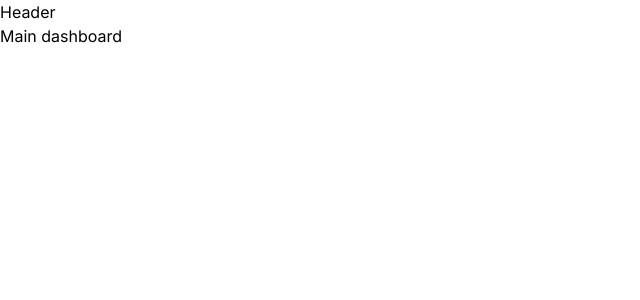
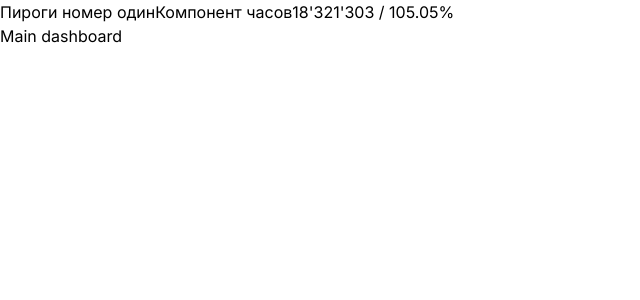
Before and after one commit to ZNP8b/rest-dashboard, a Next.js app: page / in a window 1280 px wide. Shown: the top 300 px of the page, without its empty margins (0-640 px from the left). Built offline with nearby package versions, Linux system fonts and the light colour scheme.

Commit message:
Элементы заголовка

```diff
--- a/app/components/Header.tsx
+++ b/app/components/Header.tsx
@@ -1,7 +1,11 @@
 
 const Header = () => {
   return (
-    <div>Header</div>
+    <div>
+      <span>Пироги номер один</span>
+      <span>Компонент часов</span>
+      <span>18'321'303 / 105.05%</span>
+    </div>
   )
 }
 
```
